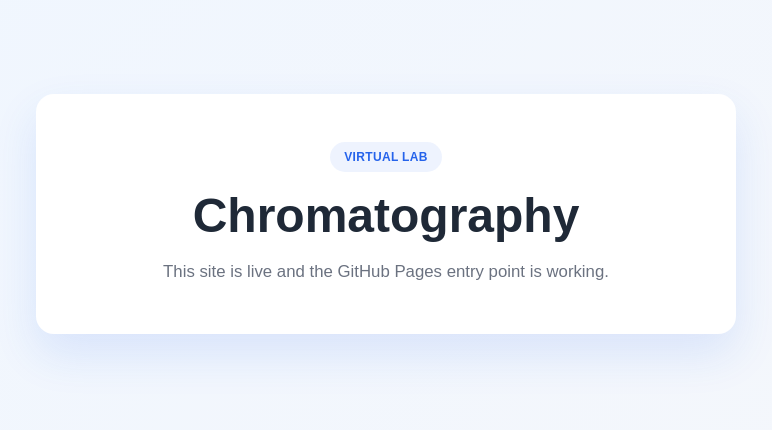
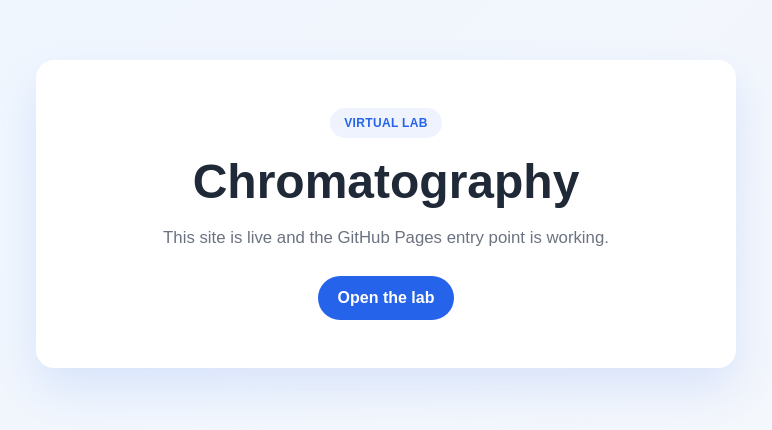
Before and after one commit to varugheseteaching/Chromatography, a plain HTML site: page index.html in a window 1280 px wide. Shown: the part 186-616 px from the top of the page, without its empty margins (254-1026 px from the left). Drawn offline with Linux system fonts and the light colour scheme.

Commit message:
Add a link from the landing page to the lab app

```diff
--- a/index.html
+++ b/index.html
@@ -58,6 +58,17 @@
         text-transform: uppercase;
         font-size: 0.75rem;
       }
+
+      .link {
+        display: inline-block;
+        margin-top: 1.5rem;
+        padding: 0.8rem 1.2rem;
+        border-radius: 999px;
+        background: var(--accent);
+        color: white;
+        text-decoration: none;
+        font-weight: 700;
+      }
     </style>
   </head>
   <body>
@@ -65,6 +76,7 @@
       <div class="badge">Virtual Lab</div>
       <h1>Chromatography</h1>
       <p>This site is live and the GitHub Pages entry point is working.</p>
+      <a class="link" href="./virtual-chromatography-diagnostic-lab.html">Open the lab</a>
     </main>
   </body>
 </html>
```
